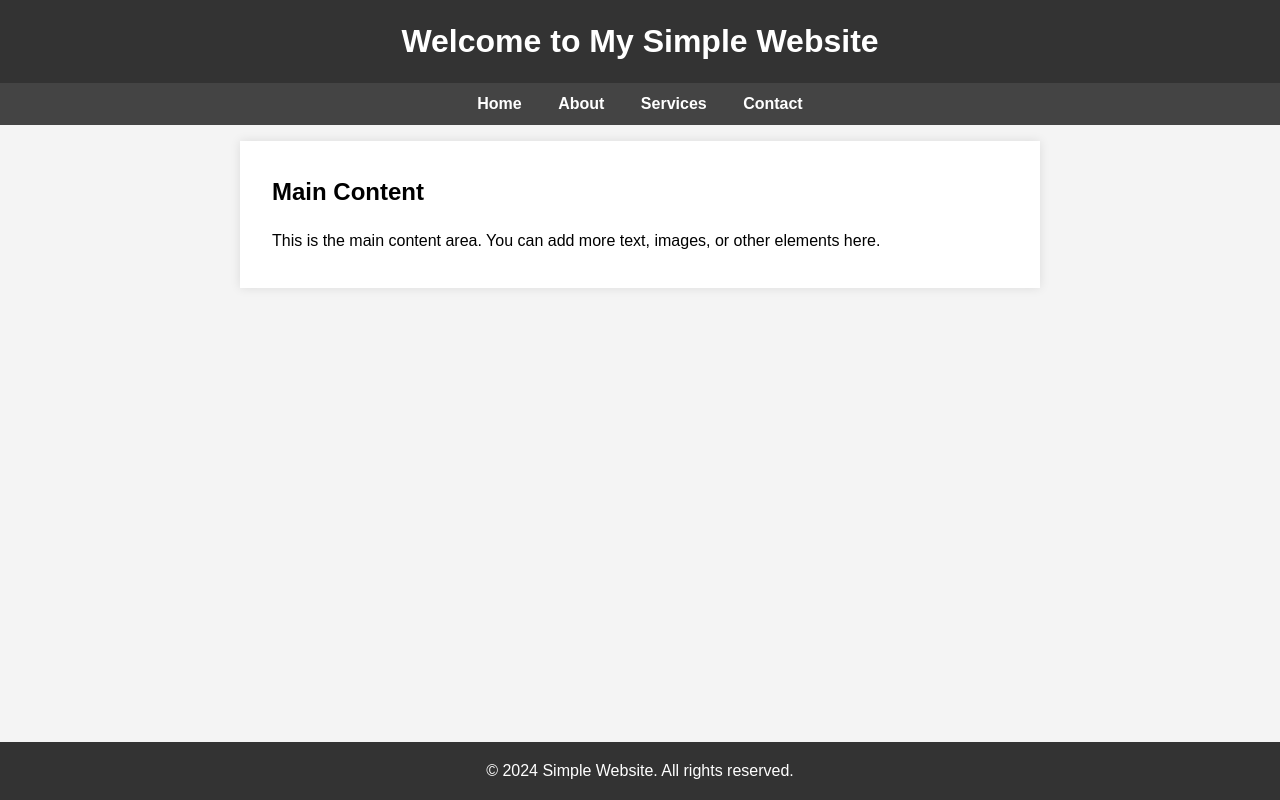
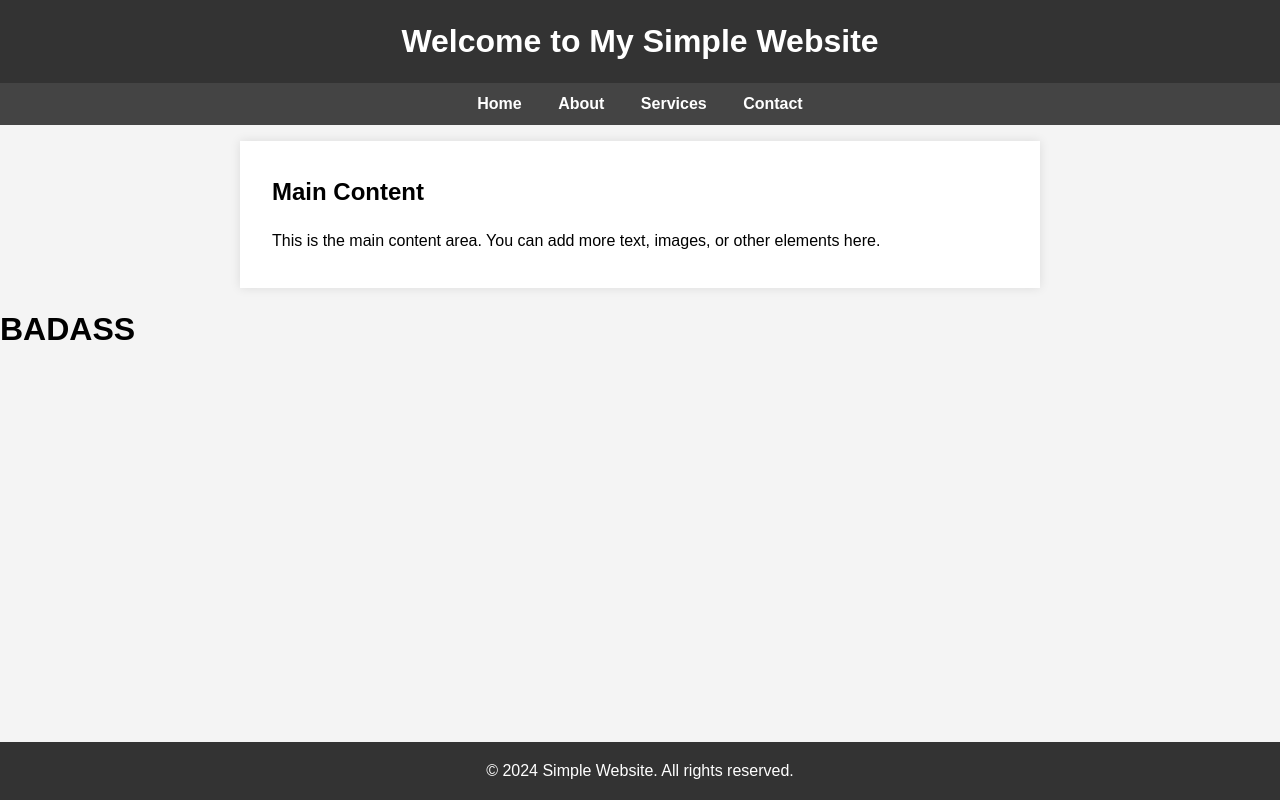
Before and after one commit to BadAss700/web-dev, a plain HTML site: page index.html in a window 1280 px wide. Drawn offline with Linux system fonts and the light colour scheme.

Commit message:
Update index.html

```diff
--- a/index.html
+++ b/index.html
@@ -106,5 +106,6 @@
     <footer>
         <p>&copy; 2024 Simple Website. All rights reserved.</p>
     </footer>
+    <h1>BADASS</h1>
 </body>
 </html>
```
